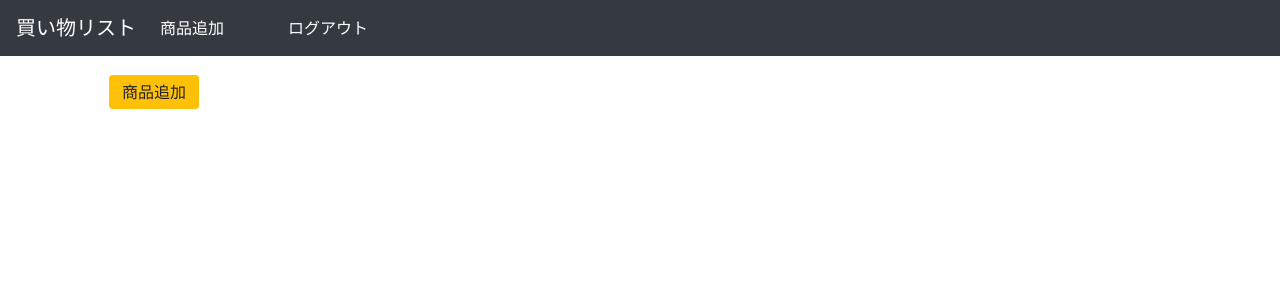
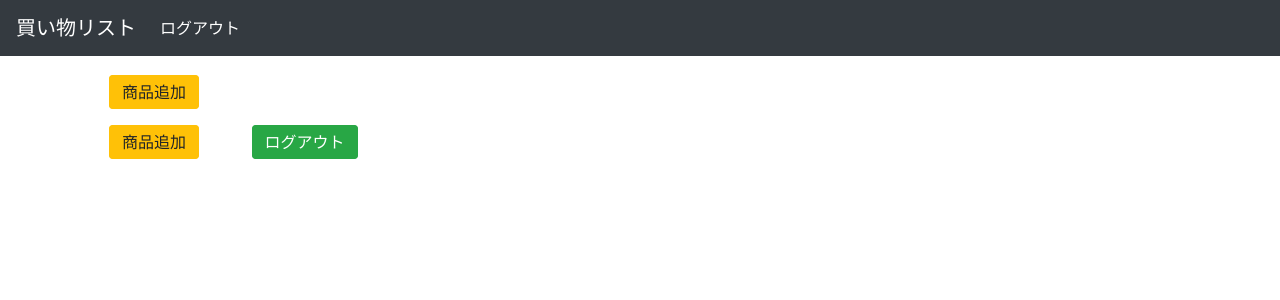
Before and after one commit to ShuheiKuriki/shopping_list, a Django app: page /shoppinglist/ in a window 1280 px wide. Shown: the top 300 px of the page. Run offline with Django 3.2, Linux system fonts and the light colour scheme; the visitor is signed in with stand-in values (Sample User, id 1); data that the repository does not hold is empty; some libraries are stand-ins or nearby versions.

Commit message:
not_buy UI修正

```diff
--- a/shoppinglist/urls.py
+++ b/shoppinglist/urls.py
@@ -8,6 +8,7 @@ urlpatterns = [
     path('set_default', views.set_default, name='set_default'),
     path('buy/<int:pk>', views.buy, name='buy'),
     path('must_buy/<int:pk>', views.must_buy, name='must_buy'),
+    path('not_buy/<int:pk>', views.not_buy, name='not_buy'),
     path('create', views.ShoppingCreateView.as_view(), name='create'),
     path('<int:pk>/update', views.ShoppingUpdateView.as_view(), name='update'),
     path('<int:pk>/delete', views.ShoppingDeleteView.as_view(), name='delete'),
--- a/shoppinglist/views.py
+++ b/shoppinglist/views.py
@@ -33,6 +33,12 @@ def buy(request,pk):
 def must_buy(request,pk):
     shopping = Shopping.objects.get(id=pk)
     shopping.buy_or_not = False
+    shopping.save()
+    return redirect('shoppinglist:index')
+
+def not_buy(request,pk):
+    shopping = Shopping.objects.get(id=pk)
+    shopping.buy_or_not = True
     shopping.save()
     return redirect('shoppinglist:index')
 
--- a/templates/base/user_base.html
+++ b/templates/base/user_base.html
@@ -23,11 +23,6 @@
         </button>
         <div class="collapse navbar-collapse" id="navbarText">
             {% if user.is_authenticated %}
-            <ul class="navbar-nav mr-5">
-                <li class="nav-item active">
-                    <a href="{% url 'shoppinglist:create' %}" class="nav-link">商品追加</a>
-                </li>
-            </ul>
             <ul class="navbar-nav">
               <li class="nav-item active">
                   <a href="{% url 'account_logout' %}" class="nav-link">ログアウト</a>
@@ -53,7 +48,7 @@
       </div>
     </div>
     <div class="container">
-      <div class="m-4">
+      <div class="my-4">
         {% block content3 %}
         {% endblock %}
       </div>
--- a/templates/shoppinglist/shopping_confirm_delete.html
+++ b/templates/shoppinglist/shopping_confirm_delete.html
@@ -5,7 +5,7 @@
   <div class="card card-default text-left">
     {% for key,value in info.items %}
       <div class="card-body">
-        {{key}} : {{ value|linebreaksbr }}
+        {{key}} : {% if value != None and value != 0 %} {{ value|linebreaksbr }} {% endif %}
       </div>
     {% endfor %}
     <div class="card-footer">
--- a/templates/shoppinglist/shopping_list.html
+++ b/templates/shoppinglist/shopping_list.html
@@ -39,6 +39,7 @@
                     <li><a class='btn btn-info btn-block' href="{% url 'shoppinglist:must_buy' shopping.id %}">購入リストに追加</a></li>
                   {% else %}
                     <li><a class='btn btn-info btn-block' href="{% url 'shoppinglist:buy' shopping.id %}">購入済みにする</a></li>
+                    <li><a class='btn btn-info btn-block my-1' href="{% url 'shoppinglist:not_buy' shopping.id %}">購入をやめる</a></li>
                   {% endif %}
                   <li><a class='btn btn-info btn-block my-1' href="{% url 'shoppinglist:update' shopping.id %}">編集</a></li>
                   <li><a class='btn btn-info btn-block' href="{% url 'shoppinglist:delete' shopping.id %}">削除</a></li>
@@ -80,6 +81,7 @@
                     <li><a class='btn btn-info btn-block' href="{% url 'shoppinglist:must_buy' shopping.id %}">購入リストに追加</a></li>
                   {% else %}
                     <li><a class='btn btn-info btn-block' href="{% url 'shoppinglist:buy' shopping.id %}">購入済みにする</a></li>
+                    <li><a class='btn btn-info btn-block my-1' href="{% url 'shoppinglist:not_buy' shopping.id %}">購入をやめる</a></li>
                   {% endif %}
                   <li><a class='btn btn-info btn-block my-1' href="{% url 'shoppinglist:update' shopping.id %}">編集</a></li>
                   <li><a class='btn btn-info btn-block' href="{% url 'shoppinglist:delete' shopping.id %}">削除</a></li>
@@ -121,6 +123,7 @@
                       <li><a class='btn btn-info btn-block' href="{% url 'shoppinglist:must_buy' shopping.id %}">購入リストに追加</a></li>
                     {% else %}
                       <li><a class='btn btn-info btn-block' href="{% url 'shoppinglist:buy' shopping.id %}">購入済みにする</a></li>
+                      <li><a class='btn btn-info btn-block my-1' href="{% url 'shoppinglist:not_buy' shopping.id %}">購入をやめる</a></li>
                     {% endif %}
                     <li><a class='btn btn-info btn-block my-1' href="{% url 'shoppinglist:update' shopping.id %}">編集</a></li>
                     <li><a class='btn btn-info btn-block' href="{% url 'shoppinglist:delete' shopping.id %}">削除</a></li>
@@ -134,3 +137,9 @@
   {% endif %}
 {% endfor %}
 {% endblock %}
+{% block content3 %}
+<a class='btn btn-warning d-none d-md-inline mx-4' href="{% url 'shoppinglist:create' %}">商品追加</a>
+<a class='btn btn-warning d-block d-md-none' href="{% url 'shoppinglist:create' %}">商品追加</a>
+<a class='btn btn-success d-none d-md-inline m-4' href="{% url 'account_logout' %}">ログアウト</a>
+<a class='btn btn-success d-block d-md-none my-4' href="{% url 'account_logout' %}">ログアウト</a>
+{% endblock %}
```
